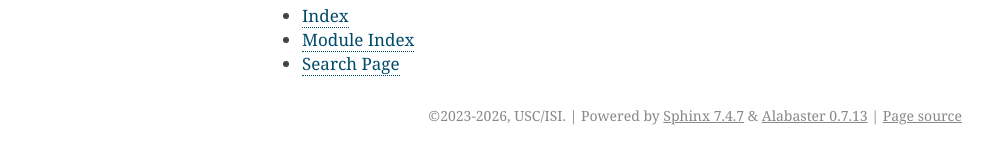
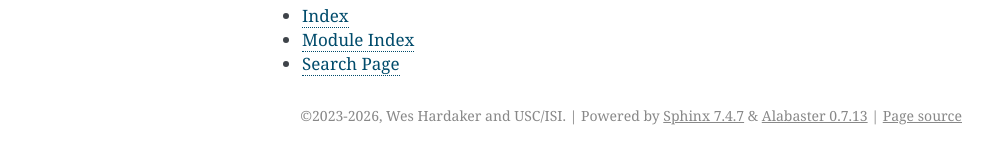
Before and after one commit to traffic-taffy/traffic-taffy, a Sphinx documentation site: the page built from docs/index.rst, in a window 1280 px wide. Shown: the part 1474-1626 px from the top of the page, without its empty margins (148-1141 px from the left). Built offline with Sphinx 7.4.7, drawn with Linux system fonts in a browser that asks for light colours.

```diff
--- a/docs/conf.py
+++ b/docs/conf.py
@@ -7,9 +7,9 @@
 # https://www.sphinx-doc.org/en/master/usage/configuration.html#project-information
 
 project = "traffic-taffy"
-copyright = "2023-2026, USC/ISI"
+copyright = "2023-2026, Wes Hardaker and USC/ISI"
 author = "Wes Hardaker"
-release = "1.10"
+release = "1.11"
 
 # -- General configuration ---------------------------------------------------
 # https://www.sphinx-doc.org/en/master/usage/configuration.html#general-configuration
--- a/traffic_taffy/__init__.py
+++ b/traffic_taffy/__init__.py
@@ -1,7 +1,7 @@
 import traceback
 from logging import warning
 
-__VERSION__ = "1.10"
+__VERSION__ = "1.11"
 
 
 def print_version():
```
